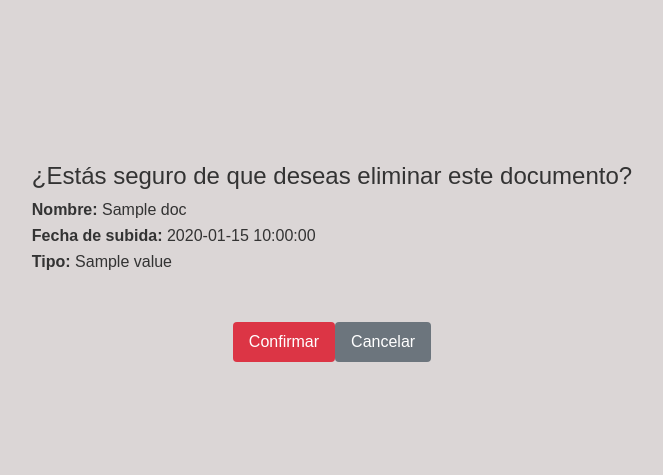
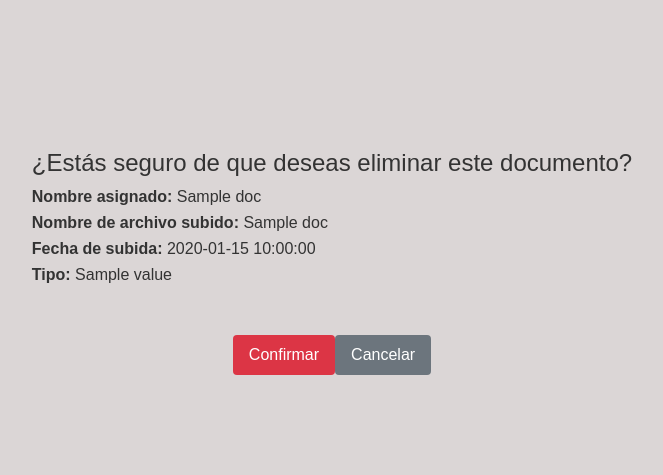
Before and after one commit to Teddyware01/CEDICA, a Flask app: template admin/src/web/templates/jya/delete_documento.html in a window 1280 px wide. Shown: the part 70-545 px from the top of the page, without its empty margins (308-971 px from the left). Run offline with Flask 3, Linux system fonts and the light colour scheme; tables that the repository leaves empty hold one stand-in row (values such as "Sample post"); the template is opened without the code that fills it: values that come from a table or form of the project are taken from there, most other values are stand-ins (such as "Sample title", 1, 10 or a date in 2020); parts of the project's set-up code (start-up, migrations or seed data) failed here and were passed over; some libraries are stand-ins or nearby versions.

Commit message:
modulo jya: correccion del add y delete en minio,

```diff
--- a/admin/src/web/templates/jya/delete_documento.html
+++ b/admin/src/web/templates/jya/delete_documento.html
@@ -11,9 +11,18 @@
     <div class="delete-confirmation">
         <h2>¿Estás seguro de que deseas eliminar este documento?</h2>
         <div class="document-details">
-            <p><strong>Nombre:</strong> {{ doc.nombre_archivo }}</p>
+            <p><strong>Nombre asignado:</strong> {{ doc.nombre_archivo }}</p>
+            {% if not doc.is_enlace %}
+                <p><strong>Nombre de archivo subido:</strong> {{ doc.titulo_documento }}</p>
+            {% endif %}
             <p><strong>Fecha de subida:</strong> {{ doc.fecha_subida_documento.strftime('%Y-%m-%d %H:%M:%S') }}</p>
-            <p><strong>Tipo:</strong> {{ doc.tipo_documento.value }}</p>
+            <p><strong>Tipo:</strong>
+                {% if doc.is_enlace %}
+                    ENLACE
+                    {% else %}
+                    {{doc.tipo_documento.value}}
+                    {% endif %}
+            </p>
         </div>
         <div class="form-actions">
             <form action="{{ url_for('jya.eliminar_documento', jinete_id=jinete.id, documento_id=doc.id) }}" method="POST" style="display: inline;">
```
Also changed, not shown: admin/src/web/controllers/jya.py (+12 -1 lines).
